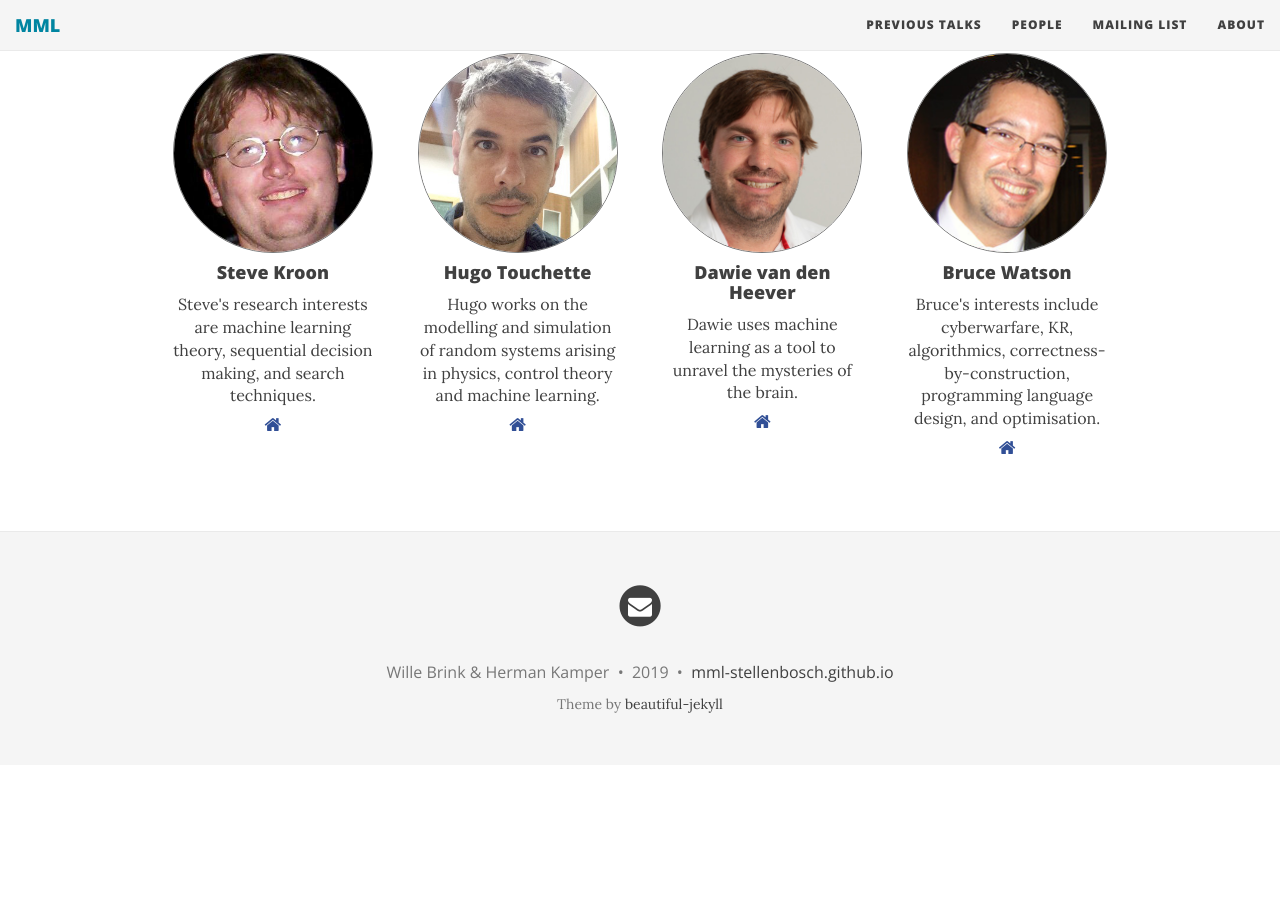
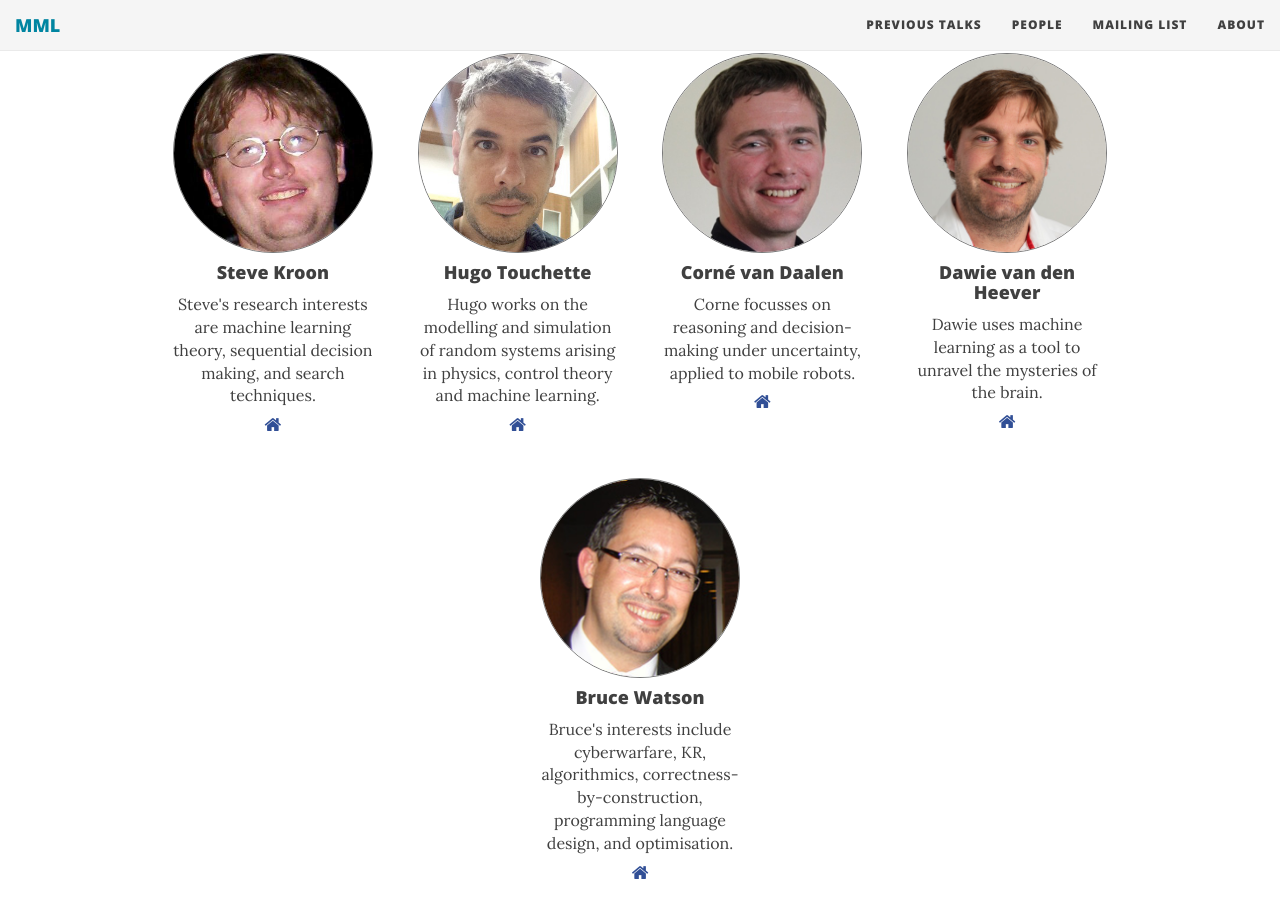
Before and after one commit to mml-stellenbosch/mml-stellenbosch.github.io, a Jekyll site: the page built from people.md, in a window 1280 px wide and 900 px high, scrolled down 857 px. Built offline with Jekyll 4.4.1, drawn with Linux system fonts in a browser that asks for light colours; nearby versions of some CDN libraries; before the commit the page ends 1622 px from its top, so only the background shows below that.

Commit message:
Update people.md

```diff
--- a/people.md
+++ b/people.md
@@ -35,6 +35,11 @@ faculty:
     desc: Hugo works on the modelling and simulation of random systems arising in physics, control theory and machine learning.
     website: http://appliedmaths.sun.ac.za/~htouchette/
     url: http://appliedmaths.sun.ac.za/~htouchette/
+  - name: Corné van Daalen
+    img: /photos/corne.png
+    desc: Corne focusses on reasoning and decision-making under uncertainty, applied to mobile robots.
+    website: http://staff.ee.sun.ac.za/cvdaalen/
+    url: http://staff.ee.sun.ac.za/cvdaalen/
   - name: Dawie van den Heever
     img: /photos/dawie.jpg
     desc: Dawie uses machine learning as a tool to unravel the mysteries of the brain.
```
